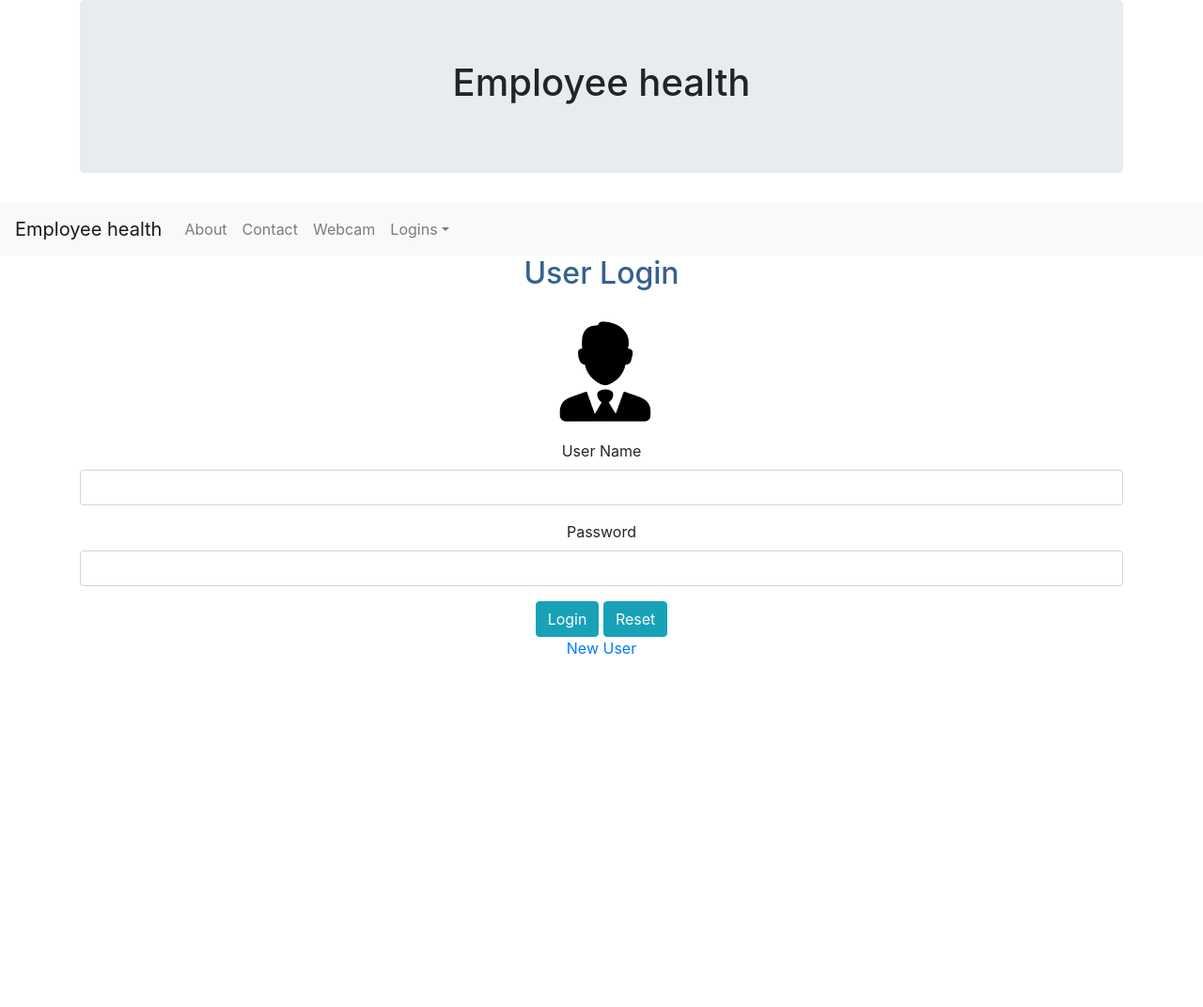
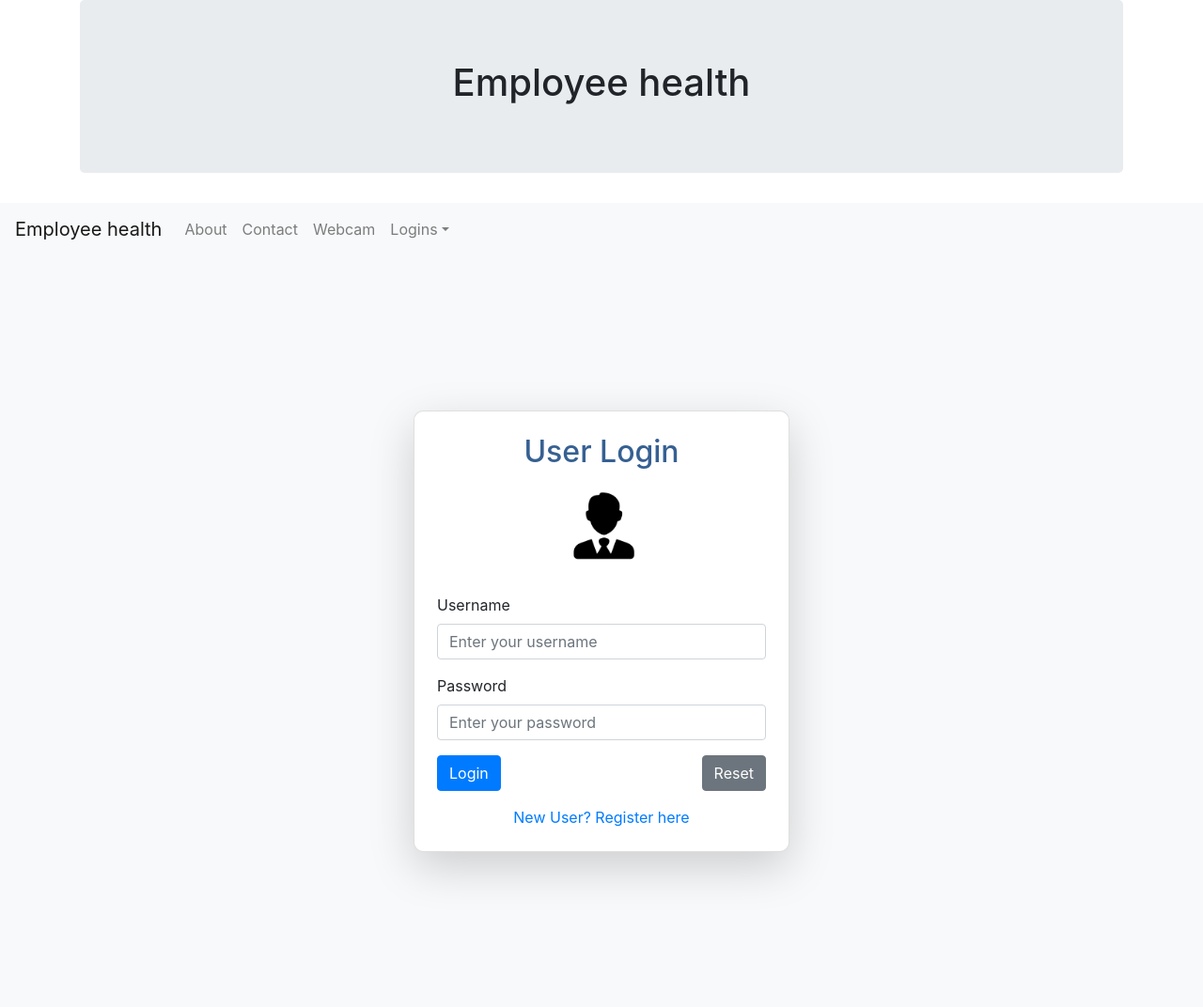
Before and after one commit to 23MP2107/Main-Project, a Django app: page /user_login in a window 1280 px wide. Shown: the whole page at 94% size. Before the commit the page ends 696 px from the top, so only its background shows below. Run offline with Django 3.2, Linux system fonts and the light colour scheme; some libraries are stand-ins or nearby versions.

```diff
--- a/myapp/templates/myapp/user_login.html
+++ b/myapp/templates/myapp/user_login.html
@@ -2,27 +2,35 @@
 {% load static %}
 {% block title %}User Login{% endblock %}
 {% block body %}
-<center>
-     <h2><font color="#366092">User Login</font></h2>
-        <img src="{% static 'myapp/images/person.png'%}" width="150" height="150">
-    <div class="container">
-        <form role="form" name="frm" action="{% url 'user_login' %}"  method="post">
+<div class="d-flex justify-content-center align-items-center" style="min-height: 100vh; background-color: #f8f9fa;">
+    <div class="card shadow-lg p-4" style="width: 100%; max-width: 400px; border-radius: 10px;">
+        <div class="text-center mb-4">
+            <h2 style="color: #366092;">User Login</h2>
+            <img src="{% static 'myapp/images/person.png' %}" alt="User Icon" width="100" height="100">
+        </div>
+        <form role="form" name="frm" action="{% url 'user_login' %}" method="post">
             {% csrf_token %}
-            <div class="form-group">
-                <label for="uname">User Name</label>
-                <input class="form-control" type="text" id="uname" name="uname">
+            <div class="form-group mb-3">
+                <label for="uname" class="form-label">Username</label>
+                <input type="text" class="form-control" id="uname" name="uname" placeholder="Enter your username" required>
             </div>
-             <div class="form-group">
-                 <label for="uname">Password</label>
-                 <input class="form-control" type="passwd" id="passwd" name="passwd">
-             </div>
-            <button type="submit" class="btn btn-info" id="bt" name="bt">Login</button>
-            <button type="reset" class="btn btn-info" id="rt" name="rt">Reset</button>
-
-            <br/>
-        <a href="{% url 'user_details_add' %}">New User</a></h1>
+            <div class="form-group mb-3">
+                <label for="passwd" class="form-label">Password</label>
+                <input type="password" class="form-control" id="passwd" name="passwd" placeholder="Enter your password" required>
+            </div>
+            <div class="d-flex justify-content-between mb-3">
+                <button type="submit" class="btn btn-primary" id="bt" name="bt">Login</button>
+                <button type="reset" class="btn btn-secondary" id="rt" name="rt">Reset</button>
+            </div>
+            <div class="text-center">
+                <a href="{% url 'user_details_add' %}" class="text-decoration-none">New User? Register here</a>
+            </div>
+            {% if msg %}
+                <div class="mt-3 alert alert-danger text-center" role="alert">
+                    {{ msg }}
+                </div>
+            {% endif %}
         </form>
-    {{msg}}
     </div>
-</center>
+</div>
 {% endblock %}
```
